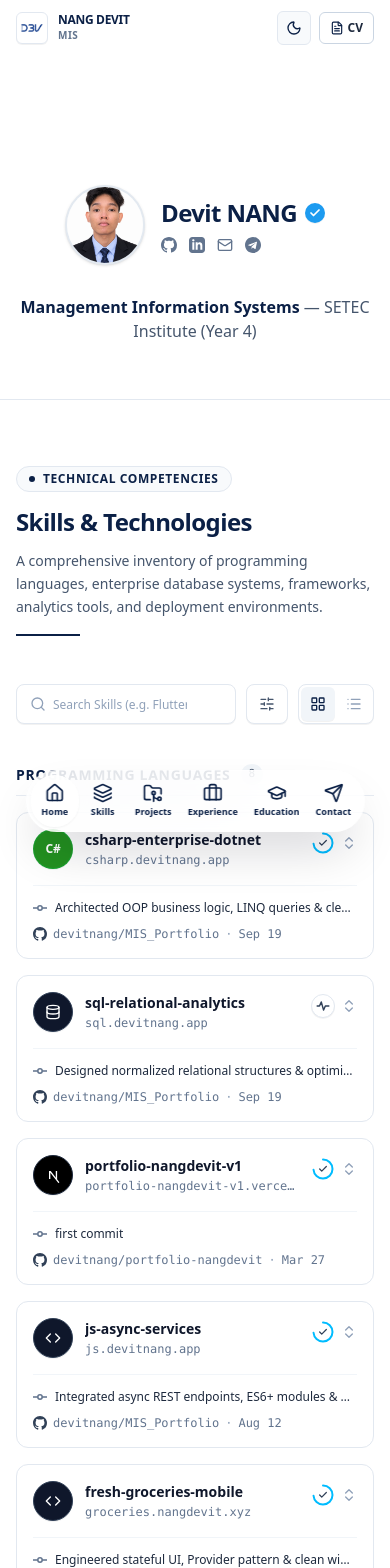
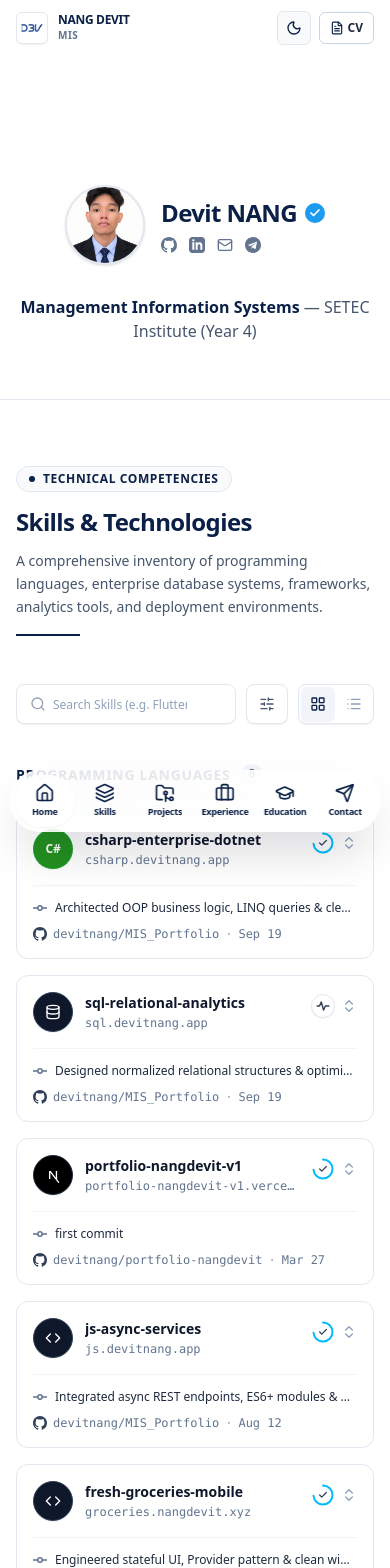
Before and after one commit to devitnang/Nang-Devit_MIS_Portfolio, a Next.js app: page / in a window 390 px wide. Shown: the top 1568 px of the page. Built offline with nearby package versions, Linux system fonts and the light colour scheme.

Commit message:
fix(responsive): audit and fix mobile flex truncation, thumbnail overflow, and tab bar sizing

```diff
--- a/src/components/layout/Navbar.tsx
+++ b/src/components/layout/Navbar.tsx
@@ -197,12 +197,12 @@ export function Header() {
           ========================================================================= */}
       <aside
         aria-label="Mobile Navigation"
-        className="fixed bottom-3 sm:bottom-4 left-1/2 -translate-x-1/2 z-50 md:hidden w-auto max-w-[96vw] pointer-events-auto"
+        className="fixed bottom-3 sm:bottom-4 left-1/2 -translate-x-1/2 z-50 md:hidden w-[95vw] max-w-md pointer-events-auto"
       >
         <GlassTabBar
           value={activeSection}
           onValueChange={(val) => scrollToSection(val)}
-          className="shadow-2xl shadow-slate-950/20 dark:shadow-black/70 border border-white/40 dark:border-white/10"
+          className="shadow-2xl shadow-slate-950/20 dark:shadow-black/70 border border-white/40 dark:border-white/10 w-full"
         >
           {links.map((tab) => (
             <GlassTabBarItem
--- a/src/components/sections/SkillsSection.tsx
+++ b/src/components/sections/SkillsSection.tsx
@@ -270,11 +270,11 @@ function VercelSkillCard({ skill }: { skill: SkillItem }) {
   return (
     <div className="group rounded-xl border border-slate-200 dark:border-slate-800 bg-white dark:bg-[#0D182E] p-4 sm:p-5 hover:border-slate-300 dark:hover:border-slate-700 hover:shadow-2xs transition-all flex flex-col justify-between">
       {/* Top Row: Avatar, Title, Domain, Status Indicator, Chevrons */}
-      <div className="flex items-start justify-between gap-3">
-        <div className="flex items-center gap-3 min-w-0">
+      <div className="flex items-start justify-between gap-3 min-w-0">
+        <div className="flex items-center gap-3 min-w-0 flex-1">
           <SkillAvatar skill={skill} />
 
-          <div className="min-w-0">
+          <div className="min-w-0 flex-1">
             <h4 className="text-sm sm:text-base font-bold text-slate-900 dark:text-white truncate">
               {slug}
             </h4>
@@ -311,7 +311,7 @@ function VercelSkillCard({ skill }: { skill: SkillItem }) {
         </svg>
 
         <p
-          className="text-xs sm:text-[13px] font-medium text-slate-800 dark:text-slate-200 truncate"
+          className="text-xs sm:text-[13px] font-medium text-slate-800 dark:text-slate-200 truncate min-w-0"
           title={commit}
         >
           {commit}
@@ -319,13 +319,13 @@ function VercelSkillCard({ skill }: { skill: SkillItem }) {
       </div>
 
       {/* Bottom Row: GitHub repo & date */}
-      <div className="mt-2.5 flex items-center gap-1.5 text-xs text-slate-500 dark:text-slate-400 font-mono">
+      <div className="mt-2.5 flex items-center gap-1.5 text-xs text-slate-500 dark:text-slate-400 font-mono min-w-0">
         <GithubIcon className="w-3.5 h-3.5 text-slate-700 dark:text-slate-300 shrink-0" />
         <a
           href={repoUrl}
           target="_blank"
           rel="noopener noreferrer"
-          className="truncate hover:text-[#0B2046] dark:hover:text-blue-400 hover:underline transition-colors"
+          className="truncate min-w-0 hover:text-[#0B2046] dark:hover:text-blue-400 hover:underline transition-colors"
         >
           {repo}
         </a>
--- a/src/components/ui/ProjectModal.tsx
+++ b/src/components/ui/ProjectModal.tsx
@@ -134,7 +134,7 @@ export function ProjectModal({ project, onClose }: ProjectModalProps) {
 
               {/* Thumbnails row */}
               {images.length > 1 && (
-                <div className="flex gap-2 justify-center overflow-x-auto py-1">
+                <div className="flex gap-2 justify-start sm:justify-center overflow-x-auto py-1.5 px-1 max-w-full">
                   {images.map((img, idx) => (
                     <button
                       key={idx}
--- a/src/components/ui/SearchFilterToolbar.tsx
+++ b/src/components/ui/SearchFilterToolbar.tsx
@@ -127,7 +127,7 @@ export function SearchFilterToolbar({
 
         {/* Filter Dropdown Popover */}
         {isFilterOpen && (
-          <div className="absolute right-0 mt-2 w-64 rounded-xl bg-white dark:bg-[#0D182E] border border-slate-200 dark:border-slate-800 shadow-xl py-2 z-30 animate-in fade-in zoom-in-95 duration-150">
+          <div className="absolute right-0 mt-2 w-64 max-w-[calc(100vw-2rem)] rounded-xl bg-white dark:bg-[#0D182E] border border-slate-200 dark:border-slate-800 shadow-xl py-2 z-30 animate-in fade-in zoom-in-95 duration-150">
             <div className="px-3 py-1.5 border-b border-slate-100 dark:border-slate-800 text-[11px] font-bold uppercase tracking-wider text-slate-400">
               Filter by Category
             </div>
--- a/src/components/ui/glass-tab-bar.tsx
+++ b/src/components/ui/glass-tab-bar.tsx
@@ -91,13 +91,13 @@ function GlassTabBarItem({
         onClick?.(e);
       }}
       className={cn(
-        "relative z-10 flex h-13 sm:h-14 min-w-12 sm:min-w-16 md:min-w-18 cursor-pointer flex-col items-center justify-center gap-0.5 rounded-full px-2 sm:px-3 text-[9px] sm:text-[10px] font-semibold tracking-[0.01em] text-(--glass-foreground) transition-[color,transform] duration-300 outline-none active:scale-95 focus-visible:ring-[3px] focus-visible:ring-ring/40 aria-[current=page]:text-[#0B2046] dark:aria-[current=page]:text-blue-400 [&_svg]:size-5 sm:[&_svg]:size-6",
+        "relative z-10 flex h-13 sm:h-14 flex-1 min-w-[44px] sm:min-w-16 cursor-pointer flex-col items-center justify-center gap-0.5 rounded-full px-1.5 sm:px-2.5 text-[9px] sm:text-[10px] font-semibold tracking-tight text-(--glass-foreground) transition-[color,transform] duration-300 outline-none active:scale-95 focus-visible:ring-[3px] focus-visible:ring-ring/40 aria-[current=page]:text-[#0B2046] dark:aria-[current=page]:text-blue-400 [&_svg]:size-5 sm:[&_svg]:size-5.5 select-none",
         className
       )}
       {...props}
     >
       {icon}
-      <span>{label}</span>
+      <span className="truncate max-w-full">{label}</span>
     </button>
   );
 }
```
